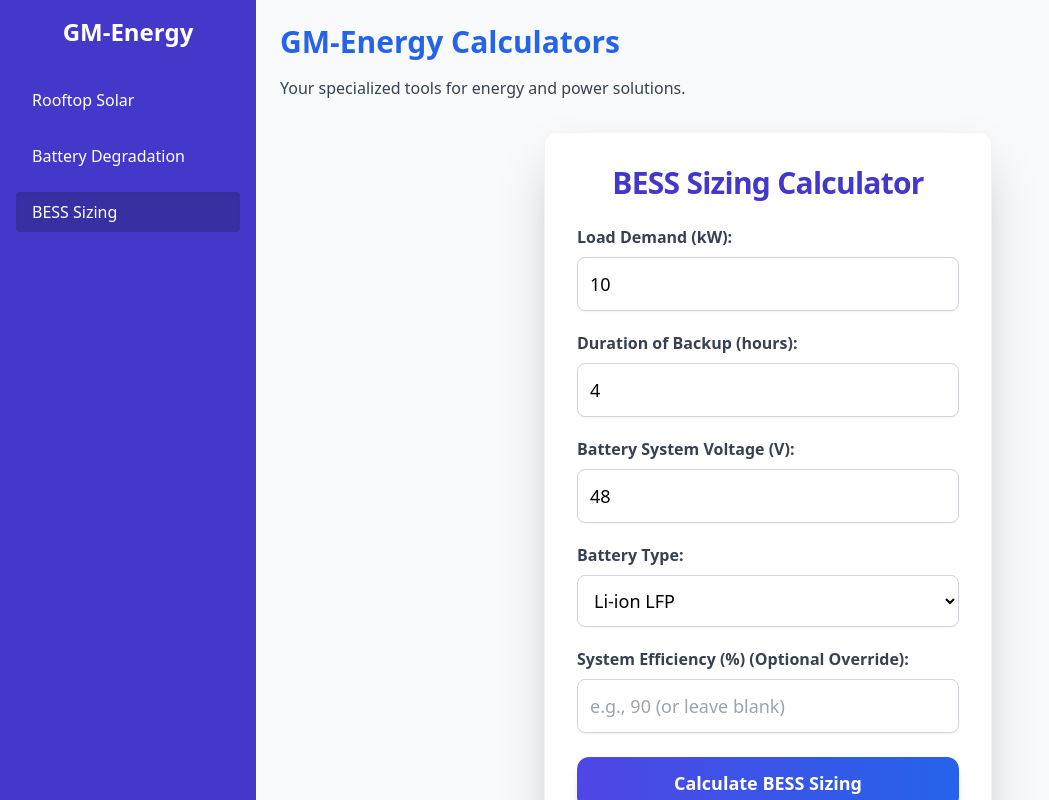
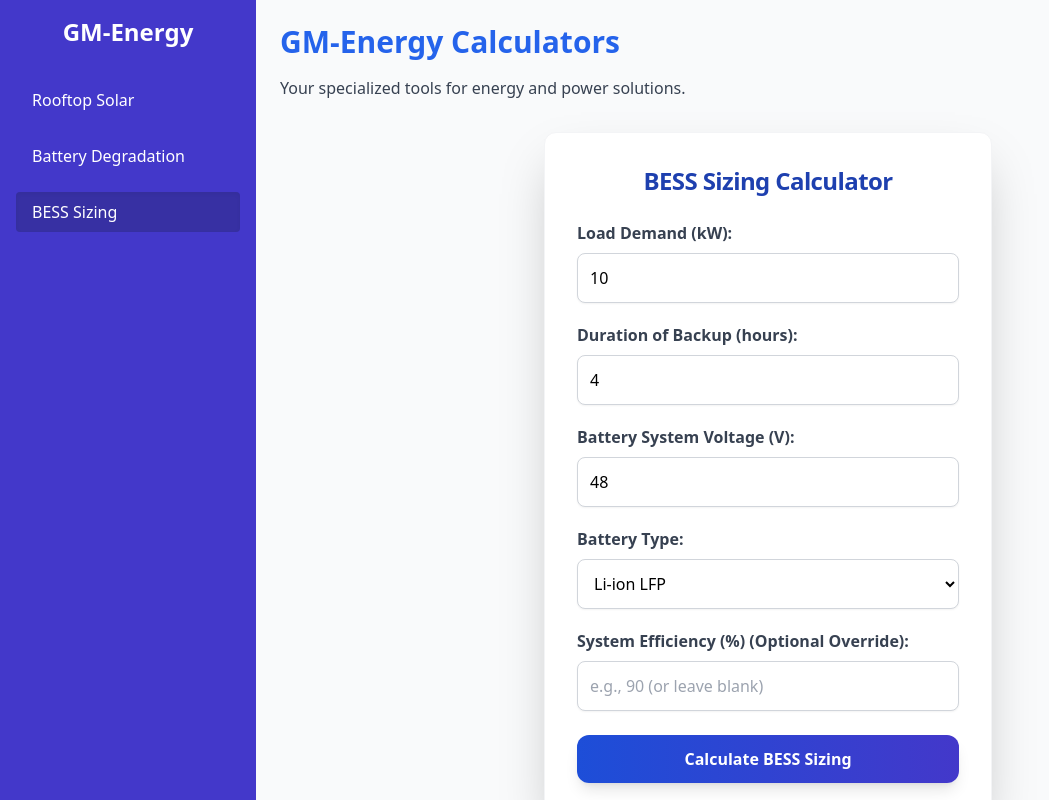
Before and after one commit to ganeshitya/Energy-calculators-dashboard, a React (Vite) app: page / in a window 1280 px wide. Both pictures are taken after a click on the button "BESS Sizing". Shown: the whole page, without its empty margins (0-1049 px from the left). Built offline with nearby package versions, Linux system fonts and the light colour scheme.

Commit message:
feat: UI/UX polish for BESS Sizing Calculator

```diff
--- a/src/components/BESSBotCalculator.tsx
+++ b/src/components/BESSBotCalculator.tsx
@@ -58,7 +58,7 @@ const BESSBotCalculator: FC = () => {
 
   return (
     <div className="bg-white p-6 sm:p-8 rounded-xl shadow-2xl border border-gray-100 max-w-md mx-auto my-8 transform transition-all duration-300 hover:scale-[1.01]">
-      <h2 className="text-3xl font-extrabold text-indigo-700 mb-6 text-center tracking-tight">BESS Sizing Calculator</h2>
+      <h2 className="text-2xl font-extrabold text-blue-800 mb-6 text-center tracking-tight">BESS Sizing Calculator</h2>
 
       <div className="space-y-5"> {/* Added space between input groups */}
         <div className="input-group">
@@ -72,7 +72,7 @@ const BESSBotCalculator: FC = () => {
             onChange={(e) => setLoadDemandKW(parseFloat(e.target.value))}
             step="0.1"
             min="0"
-            className="w-full p-3 border border-gray-300 rounded-lg focus:ring-2 focus:ring-indigo-400 focus:border-transparent text-lg transition duration-150 shadow-sm"
+            className="w-full p-3 border border-gray-300 rounded-lg focus:ring-2 focus:ring-blue-400 focus:border-transparent text-base transition duration-150 shadow-sm"
             placeholder="e.g., 10"
           />
         </div>
@@ -88,7 +88,7 @@ const BESSBotCalculator: FC = () => {
             onChange={(e) => setDurationHours(parseFloat(e.target.value))}
             step="0.1"
             min="0"
-            className="w-full p-3 border border-gray-300 rounded-lg focus:ring-2 focus:ring-indigo-400 focus:border-transparent text-lg transition duration-150 shadow-sm"
+            className="w-full p-3 border border-gray-300 rounded-lg focus:ring-2 focus:ring-blue-400 focus:border-transparent text-base transition duration-150 shadow-sm"
             placeholder="e.g., 4"
           />
         </div>
@@ -104,7 +104,7 @@ const BESSBotCalculator: FC = () => {
             onChange={(e) => setBatteryVoltage(parseFloat(e.target.value))}
             step="1"
             min="0"
-            className="w-full p-3 border border-gray-300 rounded-lg focus:ring-2 focus:ring-indigo-400 focus:border-transparent text-lg transition duration-150 shadow-sm"
+            className="w-full p-3 border border-gray-300 rounded-lg focus:ring-2 focus:ring-blue-400 focus:border-transparent text-base transition duration-150 shadow-sm"
             placeholder="e.g., 48"
           />
         </div>
@@ -117,7 +117,7 @@ const BESSBotCalculator: FC = () => {
             id="batteryType"
             value={batteryType}
             onChange={(e) => setBatteryType(e.target.value as keyof typeof efficiencyMap)}
-            className="w-full p-3 border border-gray-300 rounded-lg focus:ring-2 focus:ring-indigo-400 focus:border-transparent text-lg bg-white shadow-sm"
+            className="w-full p-3 border border-gray-300 rounded-lg focus:ring-2 focus:ring-blue-400 focus:border-transparent text-base bg-white shadow-sm"
           >
             {Object.keys(efficiencyMap).map((type) => (
               <option key={type} value={type}>{type}</option>
@@ -137,7 +137,7 @@ const BESSBotCalculator: FC = () => {
             step="1"
             min="1"
             max="100"
-            className="w-full p-3 border border-gray-300 rounded-lg focus:ring-2 focus:ring-indigo-400 focus:border-transparent text-lg transition duration-150 shadow-sm"
+            className="w-full p-3 border border-gray-300 rounded-lg focus:ring-2 focus:ring-blue-400 focus:border-transparent text-base transition duration-150 shadow-sm"
             placeholder="e.g., 90 (or leave blank)"
           />
         </div>
@@ -151,15 +151,15 @@ const BESSBotCalculator: FC = () => {
 
       <button
         onClick={calculateBESS}
-        className="mt-6 bg-gradient-to-r from-indigo-600 to-blue-600 hover:from-indigo-700 hover:to-blue-700 text-white font-bold py-3 px-6 rounded-xl focus:outline-none focus:ring-4 focus:ring-indigo-300 w-full transition duration-300 ease-in-out transform hover:scale-105 shadow-lg text-lg"
+        className="mt-6 bg-gradient-to-r from-blue-700 to-indigo-700 hover:from-blue-800 hover:to-indigo-800 text-white font-bold py-3 px-6 rounded-xl focus:outline-none focus:ring-4 focus:ring-blue-300 w-full transition duration-300 ease-in-out transform hover:scale-105 shadow-lg text-base"
       >
         Calculate BESS Sizing
       </button>
 
       {showResult && capacityKWH !== null && capacityAH !== null && (
-        <div className="mt-6 p-4 bg-indigo-50 border border-indigo-200 rounded-lg text-indigo-800 font-semibold text-center space-y-2 shadow-md">
-          <p className="text-xl">Required Battery Capacity: <span className="text-2xl font-extrabold">{capacityKWH}</span> kWh</p>
-          <p className="text-xl">Required Battery Capacity: <span className="text-2xl font-bold">{capacityAH}</span> Ah</p>
+        <div className="mt-6 p-4 bg-blue-50 border border-blue-200 rounded-lg text-blue-800 font-semibold text-center space-y-2 shadow-md">
+          <p className="text-lg">Required Battery Capacity: <span className="text-xl font-extrabold">{capacityKWH}</span> kWh</p>
+          <p className="text-lg">Required Battery Capacity: <span className="text-xl font-bold">{capacityAH}</span> Ah</p>
         </div>
       )}
     </div>
```
